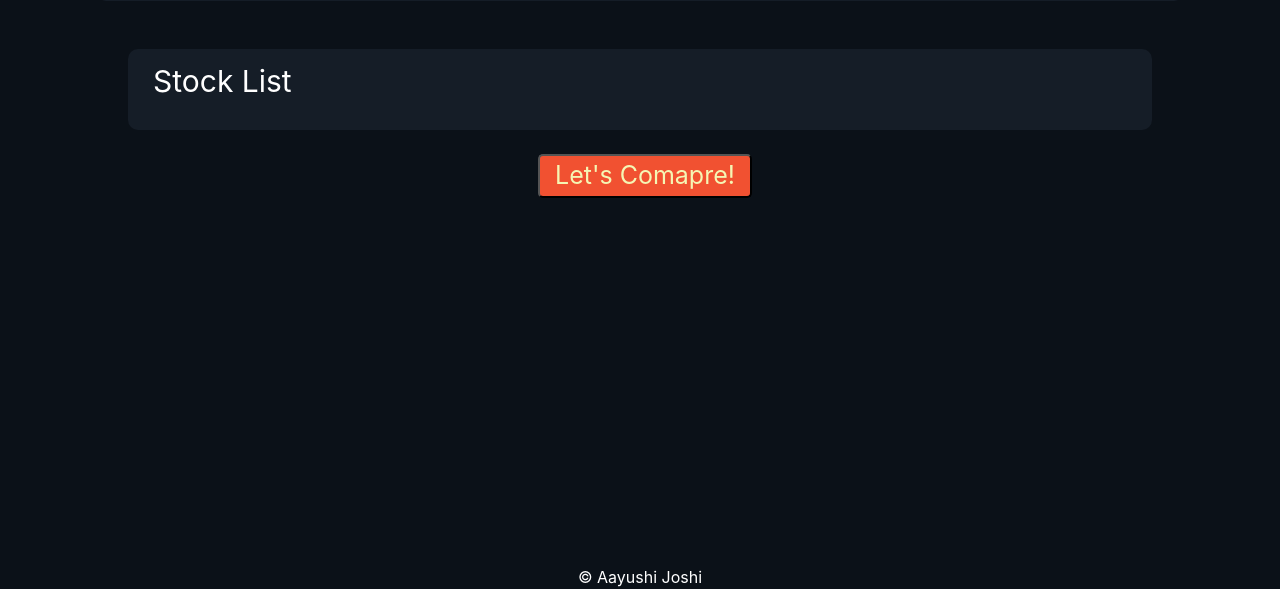
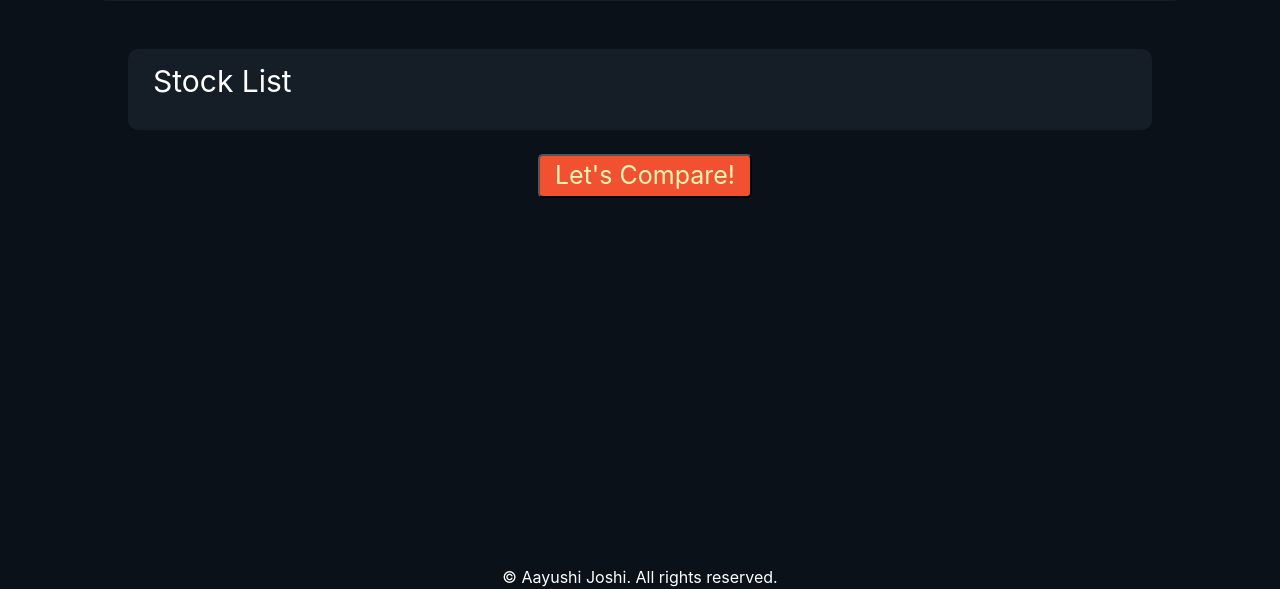
Before and after one commit to ashi-jo/StockWeb, a Flask app: page / in a window 1280 px wide. Shown: the part 211-800 px from the top of the page. Run offline with Flask 2, Linux system fonts and the light colour scheme; parts of the project's set-up code (start-up, migrations or seed data) failed here and were passed over.

Commit message:
fixed spelling errors

```diff
--- a/templates/index.html
+++ b/templates/index.html
@@ -63,13 +63,13 @@
   </div>
   <br>
 
-  <button id="compare">Let's Comapre!</button>
+  <button id="compare">Let's Compare!</button>
   <br>
   <div class="alert alert-light" id="atleastOne" role="alert">
     Please select atleast 1 stock!
   </div>
 
-<span>© Aayushi Joshi</span>
+<span>© Aayushi Joshi. All rights reserved.</span>
 </body>
 <!-- js -->
 <script src="{{ url_for('static', filename='js/sc.js') }}"></script>
--- a/templates/stockCompare.html
+++ b/templates/stockCompare.html
@@ -102,6 +102,6 @@
       </tbody>
     </table>
   </div>
-  <span>© Aayushi Joshi</span>
+  <span>© Aayushi Joshi. All rights reserved.</span>
 </body>
 </html>
```
